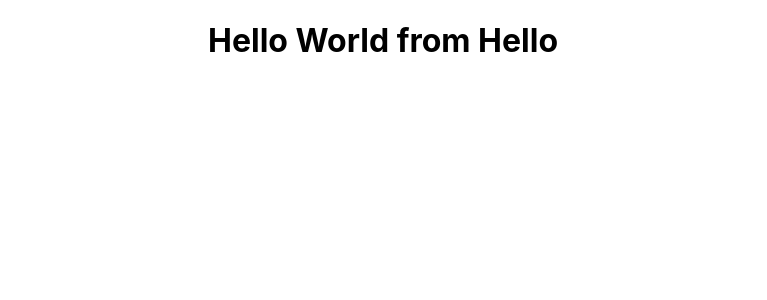
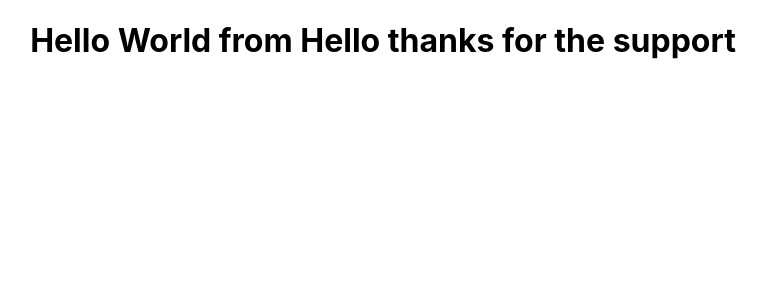
Before and after one commit to wasi2320/frontend-ec2, a React (Create React App) app: page / in a window 1280 px wide. Shown: the top 300 px of the page, without its empty margins (257-1024 px from the left). Built offline with nearby package versions, Linux system fonts and the light colour scheme.

Commit message:
new commit

```diff
--- a/src/App.js
+++ b/src/App.js
@@ -3,7 +3,7 @@ import './App.css';
 function App() {
   return (
     <div className="App">
-     <h1>Hello World from Hello</h1>
+     <h1>Hello World from Hello thanks for the support</h1>
     </div>
   );
 }
```
